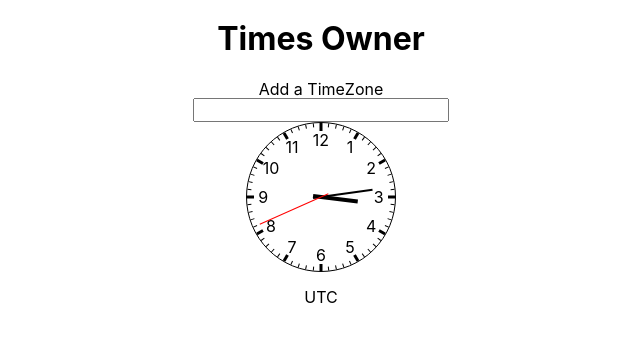
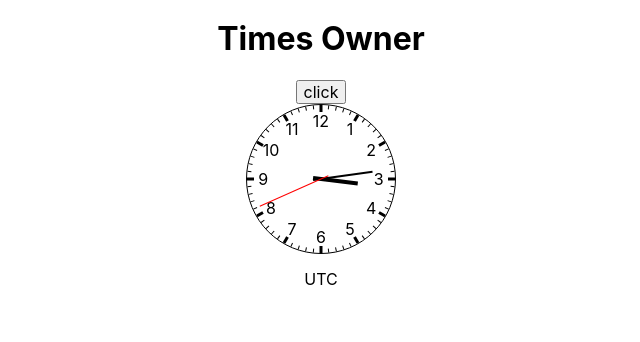
Before and after one commit to claytron5000/timesowner, a React (Create React App) app: page / in a window 1280 px wide. Shown: the top 342 px of the page, without its empty margins (319-959 px from the left). Built offline with nearby package versions, Linux system fonts and the light colour scheme.

Commit message:
Add basic modal

```diff
--- a/package.json
+++ b/package.json
@@ -12,6 +12,7 @@
     "react": "^17.0.1",
     "react-clock": "^3.0.0",
     "react-dom": "^17.0.1",
+    "react-modal": "^3.12.1",
     "react-scripts": "4.0.3",
     "tzdata": "^1.0.25",
     "web-vitals": "^1.1.0"
--- a/src/App.js
+++ b/src/App.js
@@ -1,4 +1,4 @@
-import React, { useEffect, useState } from "react";
+import React, { Children, useEffect, useState } from "react";
 import "./App.css";
 import "./ClockBlock.css";
 import "./ZoneAdder.css";
@@ -6,8 +6,9 @@
 import Clock from "react-clock";
 import "react-clock/dist/Clock.css";
 import { DateTime } from "luxon";
-import Downshift, { useSelect } from "downshift";
+import Downshift from "downshift";
 import { zones as zoneList } from "tzdata";
+import Modal from "react-modal";
 
 function App() {
 	const [currentZones, setCurrentZones] = useState([DateTime.now()]);
@@ -38,7 +39,9 @@
 				<h1>Times Owner</h1>
 			</header>
 			<main>
-				<ZoneAdder addToZones={addNewZone} />
+				<AddZoneModal>
+					<ZoneAdder addToZones={addNewZone} />
+				</AddZoneModal>
 				<section className="bar">
 					{sortedZones.map((dateTime, index) => (
 						<ClockBlock
@@ -64,7 +67,7 @@
 	);
 }
 
-function ZoneAdder({ addToZones }) {
+function ZoneAdder({ addToZones, handleChange }) {
 	const [input, setInput] = useState("");
 
 	const luxonValidTimezones = Object.entries(zoneList)
@@ -77,6 +80,7 @@
 			onChange={(selection) => {
 				addToZones(selection);
 				setInput("");
+				handleChange();
 			}}
 			itemToString={(item) => (item ? item : "")}
 			inputValue={input}
@@ -133,44 +137,16 @@
 	);
 }
 
-// function DropdownSelect() {
-// 	const items = Object.entries(zoneList)
-// 		.filter(([zoneName, v]) => Array.isArray(v))
-// 		.map(([zoneName, v]) => zoneName)
-// 		.filter((tz) => DateTime.local().setZone(tz).isValid);
-// 	// const items = zoneList;
-// 	const {
-// 		isOpen,
-// 		selectedItem,
-// 		getToggleButtonProps,
-// 		getLabelProps,
-// 		getMenuProps,
-// 		highlightedIndex,
-// 		getItemProps,
-// 	} = useSelect({ items });
+function AddZoneModal(props) {
+	const [show, toggle] = useState(false);
 
-// 	return (
-// 		<div>
-// 			<label {...getLabelProps()}>Choose an element:</label>
-// 			<button type="button" {...getToggleButtonProps()}>
-// 				{selectedItem || "Elements"}
-// 			</button>
-// 			<ul {...getMenuProps()} style={{}}>
-// 				{isOpen &&
-// 					items.map((item, index) => (
-// 						<li
-// 							style={
-// 								highlightedIndex === index ? { backgroundColor: "#bde4ff" } : {}
-// 							}
-// 							key={`${item}${index}`}
-// 							{...getItemProps({ item, index })}
-// 						>
-// 							{item}
-// 						</li>
-// 					))}
-// 			</ul>
-// 			{/* if you Tab from menu, focus goes on button, and it shouldn't. only happens here. */}
-// 			<div tabIndex="0" />
-// 		</div>
-// 	);
-// }
+	return (
+		<>
+			<button onClick={() => toggle(!show)}>click</button>
+			<Modal isOpen={show} contentLabel="Add a new Time Zone">
+				<button onClick={() => toggle(!show)}>Close Modal</button>
+				{props.children}
+			</Modal>
+		</>
+	);
+}
```
Also changed, not shown: 1 other file (tests, documents, lock files or other folders).
